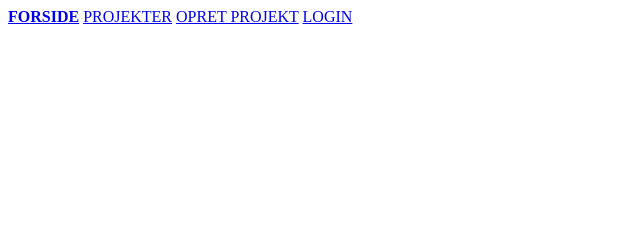
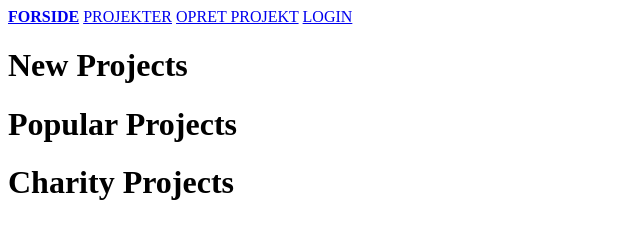
Before and after one commit to Hoffydox/WAD-Eksamen, a plain HTML site: page front-end/index.html in a window 1280 px wide. Shown: the whole page, without its empty margins (0-640 px from the left). Drawn offline with Linux system fonts and the light colour scheme.

Commit message:
Update index.html

```diff
--- a/front-end/index.html
+++ b/front-end/index.html
@@ -16,6 +16,12 @@
             <a href="login.html">LOGIN</a>
         </nav>
     </div>
+
+    <h1>New Projects</h1>
+
+    <h1>Popular Projects</h1>
+
+    <h1>Charity Projects</h1>
 </body>
 
 </html>
```
